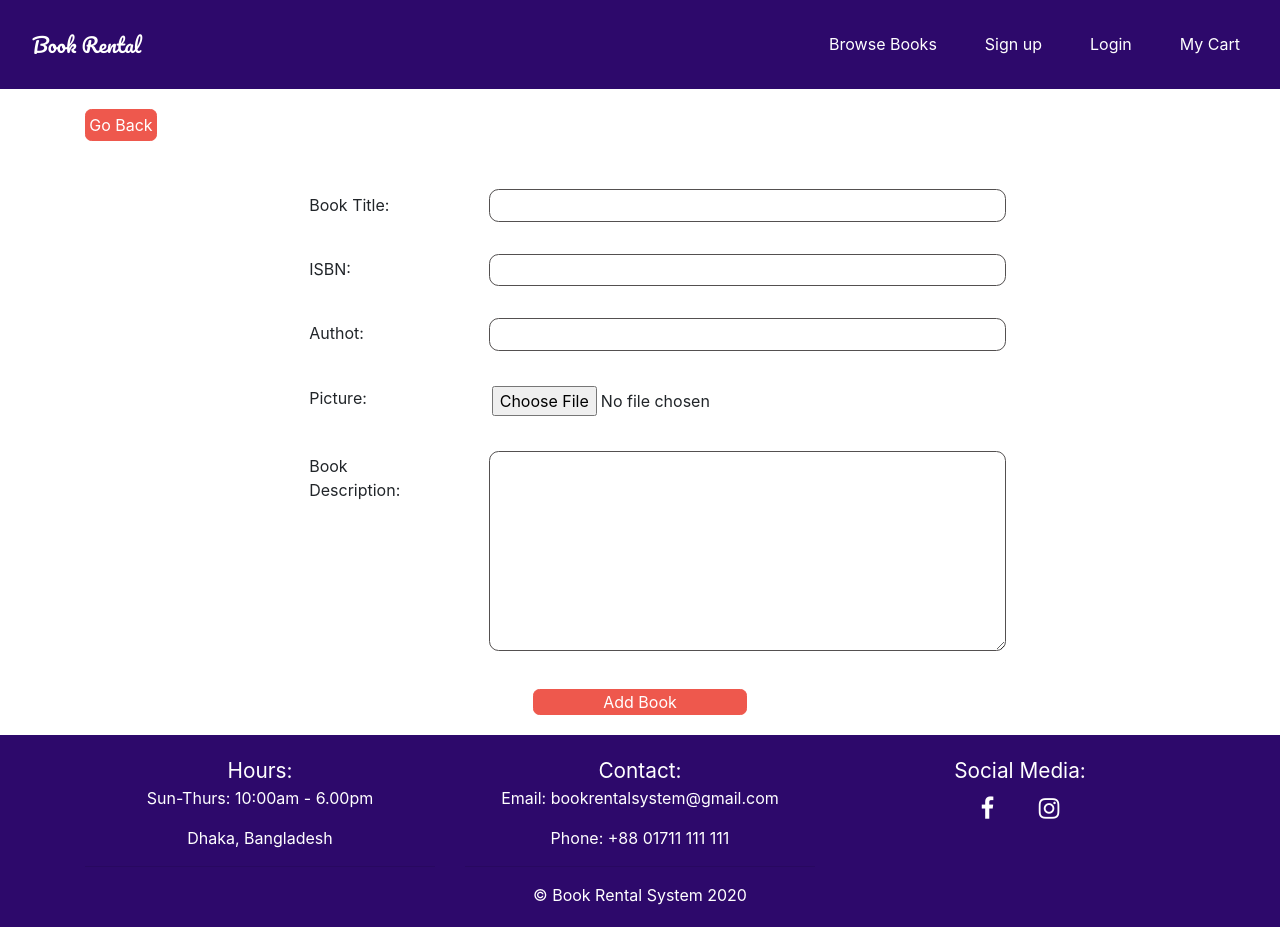
After one commit to nusrat-m-borsha/Book-Rental-CSE482.3, a PHP site: page /add_books.html in a window 1280 px wide. The commit adds this page. Run offline with PHP 8.4, Linux system fonts and the light colour scheme; some libraries are stand-ins or nearby versions.

Commit message:
create and style add book page

```diff
--- /dev/null
+++ b/add_books.html
@@ -0,0 +1,166 @@
+<!DOCTYPE html>
+<html lang="en">
+<head>
+    <meta charset="UTF-8">
+    <meta name="viewport" content="width=device-width, initial-scale=1.0">
+
+    <link rel="stylesheet" href="https://maxcdn.bootstrapcdn.com/bootstrap/4.5.0/css/bootstrap.min.css">
+    <link href="http://maxcdn.bootstrapcdn.com/font-awesome/4.1.0/css/font-awesome.min.css" rel="stylesheet">
+    <script src="https://ajax.googleapis.com/ajax/libs/jquery/3.5.1/jquery.min.js"></script>
+    <script src="https://cdnjs.cloudflare.com/ajax/libs/popper.js/1.16.0/umd/popper.min.js"></script>
+    <script src="https://maxcdn.bootstrapcdn.com/bootstrap/4.5.0/js/bootstrap.min.js"></script>
+    <link rel="stylesheet" href="style.css">
+    <link rel="stylesheet" href="media_queries.css">
+    <link href="https://fonts.googleapis.com/css2?family=Pacifico&display=swap" rel="stylesheet">
+    <title>Book Rental</title>
+</head>
+<body>
+     <!----------------------------------Navbar----------------------------------->
+     <header>
+        <nav class="navbar navbar-expand-sm">
+            <!-- Brand/logo -->
+            <div class="nav-logo">
+            <a class="navbar-brand" href="#">Book Rental</a>
+            </div>
+            <!-- Links -->
+            <button class="navbar-toggler" type="button" data-toggle="collapse" data-target="#collapsibleNavbar">
+              <span class="navbar-toggler-icon"><i class="fa fa-bars"></i>
+              </span>
+            </button>
+            <div class="collapse navbar-collapse" id="collapsibleNavbar">
+            <ul class="navbar-nav ml-auto">
+              <li class="nav-item">
+                <a class="nav-link" href="#">Browse Books</a>
+              </li>
+              <li class="nav-item">
+                <a class="nav-link" href="#">Sign up</a>
+              </li>
+              <li class="nav-item">
+                <a class="nav-link" href="#">Login</a>
+              </li>
+              <li class="nav-item">
+                <a class="nav-link" href="#">My Cart</a>
+              </li>
+            </ul>
+            </div>
+        </nav>
+    </header>
+
+    <section>
+        <div class="container">
+            <div class="row">
+              <div class="col-md-2 col-xs-12 col-sm-12 back-button">
+                  <button> Go Back</button>
+              </div>
+              <div class="col-md-10"></div>
+            </div>
+           </div>
+    </section>
+
+     <!----------------------------------Add Books----------------------------------->
+
+     <section>
+         <div class="container">
+            <div class="row">
+                <div class="col-md-2"></div>
+                <div class="col-xs-12 col-sm-12 col-md-8">
+                   <div class="add-book-form">
+                    <form action="">
+                       <div class="container">
+                        <div class="row">
+                          <div class="col-md-3">
+                            <label for="book-title">Book Title:</label>
+                          </div>
+                          <div class="col-md-9">
+                            <input type="text" id="book-title" name="book-title">
+                          </div>
+                        </div>
+                       </div>
+                       <div class="container">
+                        <div class="row">
+                          <div class="col-md-3">
+                            <label for="isbn">ISBN:</label>
+                          </div>
+                          <div class="col-md-9">
+                            <input type="text" id="isbn" name="isbn">
+                          </div>
+                        </div>
+                       </div>
+                       <div class="container">
+                        <div class="row">
+                          <div class="col-md-3">
+                            <label for="author">Authot:</label>
+                          </div>
+                          <div class="col-md-9">
+                            <input type="text" id="author" name="author">
+                          </div>
+                        </div>
+                       </div>
+                       <div class="container">
+                        <div class="row">
+                          <div class="col-md-3">
+                            <label for="fname">Picture:</label>
+                          </div>
+                          <div class="col-md-9">
+                            <input type="file" id="book-picture" name="book-picture">
+                          </div>
+                        </div>
+                       </div>
+                       <div class="container">
+                        <div class="row">
+                          <div class="col-md-3">
+                            <label for="fname">Book Description:</label>
+                          </div>
+                          <div class="col-md-9">
+                            <textarea id="book-describe" name="book-describe" style="height:200px"></textarea>
+                          </div>
+                        </div>
+                       </div>
+                       <div class="container">
+                        <div class="row">
+                          <div class="col-md-4"></div>
+                          <div class="col-md-4">
+                            <input type="submit" value="Add Book">
+                          </div>
+                          <div class="col-md-4"></div>
+                        </div>
+                       </div>
+                      </form>
+                   </div>
+                </div>
+                <div class="col-md-2"></div>
+            </div>
+         </div>
+     </section>
+
+
+     <!----------------------------------Footer----------------------------------->
+
+<footer class="panel-footer-2 text-center">
+    <div class="container">
+      <div class="row">
+        <section id="hours" class="col-xs-12 col-sm-12 col-md-4">
+          <span>Hours:</span><br>
+          <p>Sun-Thurs: 10:00am - 6.00pm</p>
+          <p>Dhaka, Bangladesh</p>
+          <hr class="visible-xs">
+        </section>
+        <section id="address" class="col-xs-12 col-sm-12 col-md-4">
+          <span>Contact:</span><br>
+          <p>Email: bookrentalsystem@gmail.com</p>
+          <p>Phone: +88 01711 111 111</p>
+          <hr class="visible-xs">
+        </section>
+        <section id="social" class="col-xs-12 col-sm-12 col-md-4">
+          <span>Social Media: </span><br>
+          <a href="" class="fa fa-facebook"></a>
+          <a href="#" class="fa fa-instagram"></a>
+        </section>
+      </div>
+      <div class="text-center">&copy; Book Rental System 2020</div>
+    </div>
+  </footer>
+
+
+</body>
+</html>
--- a/style.css
+++ b/style.css
@@ -43,6 +43,7 @@
 .cart-button a{
     color: #fff;
 }
+
 /****************end of navbar styling******************/
 
 
@@ -101,6 +102,51 @@
     text-align: center;
     border-radius: 0.4rem;
     margin-bottom: 10px;
+}
+
+
+/*******************************/
+/******Add books page*************/
+/*******************************/
+
+.back-button button{
+    background-color: #ee584d;
+    border: 1px solid #ee584d;
+    border-radius: 0.4rem;
+    color: #fff;
+    padding: 0.2rem;
+}
+
+.add-book-form{
+     margin-top: 2rem;
+}
+
+.add-book-form input[type="text"],
+.add-book-form textarea{
+    border-radius: 0.6rem;
+    padding: 0.2rem;
+    margin: 1rem;
+    width: 100%;
+    border: 1px solid rgb(83, 80, 80);
+}
+
+.add-book-form input[type="file"]{
+    padding: 0.2rem;
+    margin: 1rem;
+}
+
+.add-book-form label{
+    padding: 0.2rem;
+    margin: 1rem;
+}
+
+.add-book-form input[type="submit"]{
+    background-color: #ee584d;
+    width: 100%;
+    border-radius: 0.4rem;
+    margin-top: 1rem;
+    border: 1px solid #ee584d;
+    color: #fff;
 }
 
 
```
